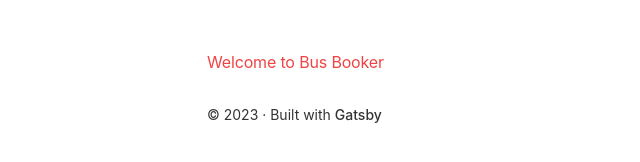
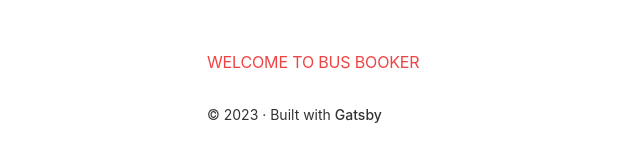
Before and after one commit to liquidmonks/BusBooker, a Gatsby site in the folder apps/lp/: page / in a window 1280 px wide. Shown: the part 344-506 px from the top of the page, 33-673 px from the left. Built offline with nearby package versions, Linux system fonts and the light colour scheme; Gatsby itself is replaced by a stand-in of ours.

Commit message:
Application includes 3rd-party tailwindcss component.

```diff
--- a/apps/lp/package.json
+++ b/apps/lp/package.json
@@ -19,6 +19,7 @@
     "gatsby-plugin-postcss": "^6.9.0",
     "postcss": "^8.4.23",
     "prettier": "^2.8.7",
+    "tailwind-styled-components": "^2.2.0",
     "tailwindcss": "^3.3.1",
     "typescript": "^5.0.4"
   },
--- a/apps/lp/src/pages/index.tsx
+++ b/apps/lp/src/pages/index.tsx
@@ -1,16 +1,21 @@
-import * as React from "react"
-import { Link } from "gatsby"
-import { StaticImage } from "gatsby-plugin-image"
+import * as React from "react";
+import { Link } from "gatsby";
+import { StaticImage } from "gatsby-plugin-image";
+import tw from "tailwind-styled-components";
 
-import Layout from "../components/layout"
-import Seo from "../components/seo"
+import Layout from "../components/layout";
+import Seo from "../components/seo";
 
 const headingString: string = "Welcome to Bus Booker";
+
+// Use PascalCase for component names and change 'title' to 'Title'
+const Title = tw.h1`text-red-500 uppercase`;
+
 const IndexPage = () => (
   <Layout>
     <Seo title="Home" description={undefined} children={undefined} />
-    <h1 className="text-red-500">{headingString}</h1>
+    <Title>{headingString}</Title>
   </Layout>
-)
+);
 
 export default IndexPage;
```
Also changed, not shown: 1 other file.
